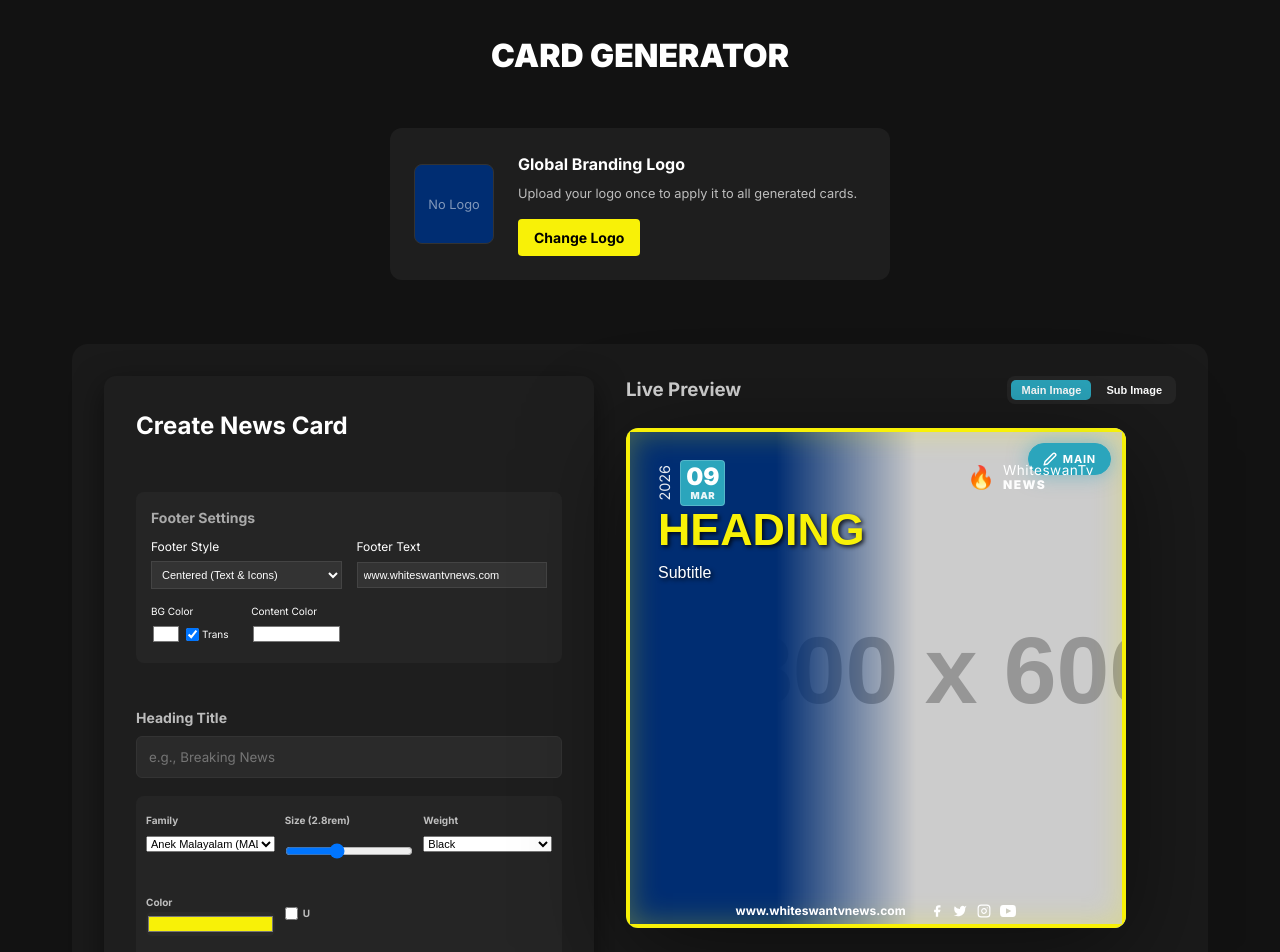
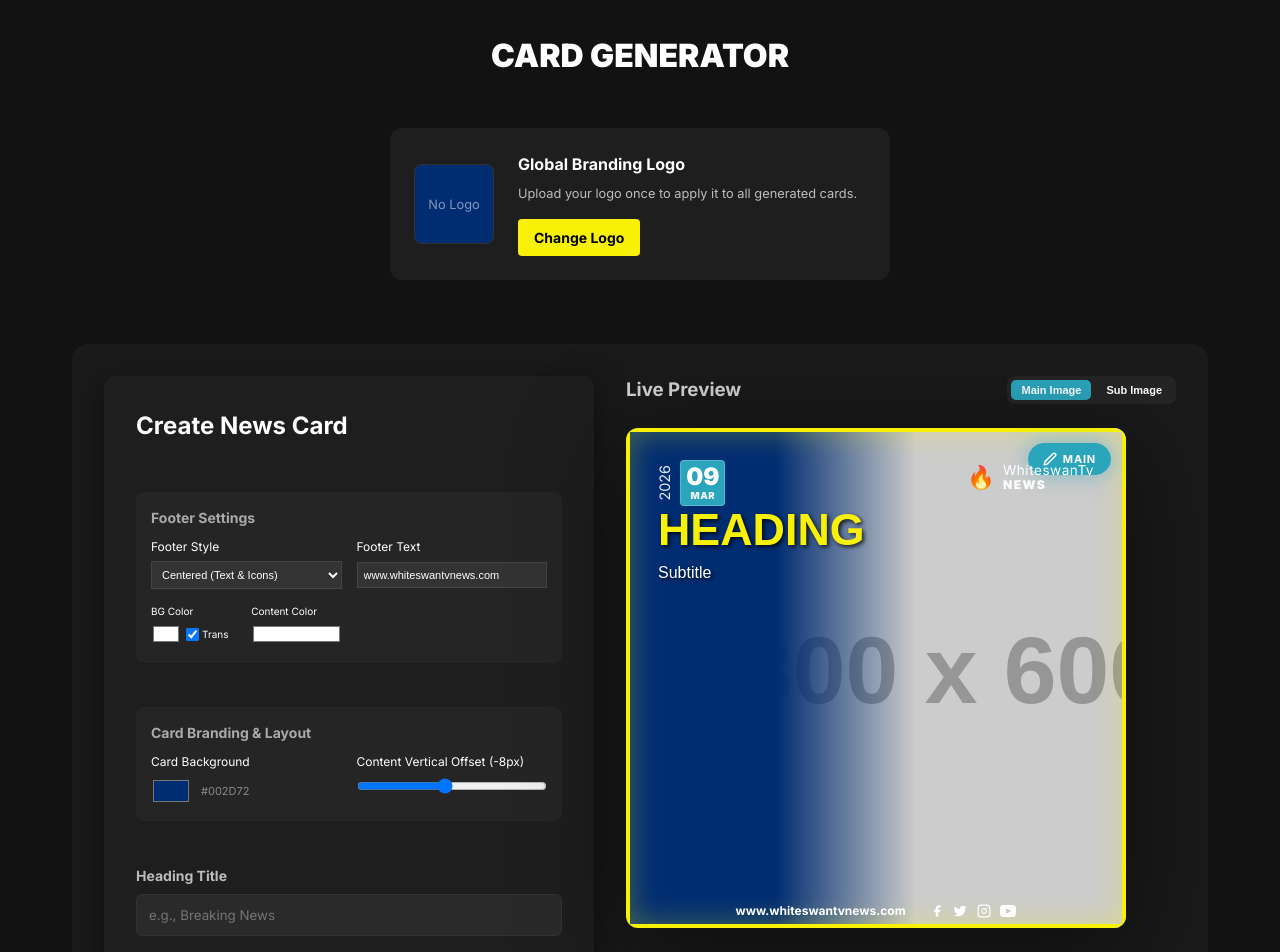
Before and after one commit to geomanuk20/card-generator, a React (Vite) app in the folder frontend/: page / in a window 1280 px wide. Shown: the top 952 px of the page. Built offline with nearby package versions, Linux system fonts and the light colour scheme; no server answers; the HTML template or start-up script is replaced by a standard one; a web font is replaced by a local one.

Commit message:
Add text vertical positioning and card background customization

```diff
--- a/frontend/src/components/CardGenerator.jsx
+++ b/frontend/src/components/CardGenerator.jsx
@@ -63,6 +63,9 @@ const CardGenerator = ({ onCardGenerated, globalLogo }) => {
     subImageSize: 40,
     subImageFit: 'contain',
     subImageObjectPosition: 'center',
+    // Card Layout & Background
+    cardBgColor: '#002d72',
+    contentVerticalOffset: -8,
   });
   const [image, setImage] = useState(null);
   const [subImage, setSubImage] = useState(null);
@@ -316,7 +319,10 @@ const CardGenerator = ({ onCardGenerated, globalLogo }) => {
     subImagePosition: formData.subImagePosition,
     subImageSize: formData.subImageSize,
     subImageFit: formData.subImageFit,
-    subImageObjectPosition: formData.subImageObjectPosition
+    subImageObjectPosition: formData.subImageObjectPosition,
+    // Card Layout & Background
+    cardBgColor: formData.cardBgColor,
+    contentVerticalOffset: formData.contentVerticalOffset
   };
 
   const handleImagePositionChange = (newPos) => {
@@ -390,6 +396,35 @@ const CardGenerator = ({ onCardGenerated, globalLogo }) => {
                   style={{ width: '100%', height: '24px', padding: '0', border: 'none', background: 'none' }}
                 />
               </div>
+            </div>
+          </div>
+        </div>
+
+        <div style={{ background: '#252525', padding: '15px', borderRadius: '8px', marginBottom: '20px' }}>
+          <h4 style={{ marginTop: 0, marginBottom: '10px', fontSize: '14px', color: '#aaa' }}>Card Branding & Layout</h4>
+          <div style={{ display: 'grid', gridTemplateColumns: 'repeat(auto-fit, minmax(140px, 1fr))', gap: '15px' }}>
+            <div>
+              <label style={{ fontSize: '12px', display: 'block', marginBottom: '5px' }}>Card Background</label>
+              <div style={{ display: 'flex', alignItems: 'center', gap: '10px' }}>
+                <input
+                  type="color"
+                  value={formData.cardBgColor}
+                  onChange={(e) => setFormData({...formData, cardBgColor: e.target.value})}
+                  style={{ width: '40px', height: '30px', padding: '0', border: 'none', background: 'none', cursor: 'pointer' }}
+                />
+                <span style={{ fontSize: '11px', color: '#888' }}>{formData.cardBgColor.toUpperCase()}</span>
+              </div>
+            </div>
+            <div>
+              <label style={{ fontSize: '12px', display: 'block', marginBottom: '5px' }}>Content Vertical Offset ({formData.contentVerticalOffset}px)</label>
+              <input
+                type="range"
+                min="-100"
+                max="100"
+                value={formData.contentVerticalOffset}
+                onChange={(e) => setFormData({...formData, contentVerticalOffset: parseInt(e.target.value)})}
+                style={{ width: '100%' }}
+              />
             </div>
           </div>
         </div>
--- a/frontend/src/components/PremiumCard.jsx
+++ b/frontend/src/components/PremiumCard.jsx
@@ -84,7 +84,9 @@ const PremiumCard = ({ card, globalLogo, isPreview = false, onImagePositionChang
     extraTextStyle = {},
     titleStyle = {}, title2Style = {}, subtitleStyle = {}, subtitle2Style = {},
     subImage, subImagePosition = 'left', subImageSize = 40,
-    subImageFit = 'contain', subImageObjectPosition = 'center'
+    subImageFit = 'contain', subImageObjectPosition = 'center',
+    cardBgColor = '#002d72',
+    contentVerticalOffset = -8
   } = card;
 
   // Dynamic image styling based on size and position
@@ -220,6 +222,7 @@ const PremiumCard = ({ card, globalLogo, isPreview = false, onImagePositionChang
         className={`premium-card pos-${imagePosition} ${isPreview ? 'is-preview' : ''} ${isDragging ? 'is-dragging' : ''}`}
         ref={cardRef}
         onMouseDown={handleMouseDown}
+        style={{ backgroundColor: cardBgColor }}
       >
         {/* Uploaded Subject Image Wrapper */}
         <div className={`subject-image-container ${isPreview && activeEditTarget === 'main' ? 'active-edit' : ''}`}>
@@ -303,7 +306,7 @@ const PremiumCard = ({ card, globalLogo, isPreview = false, onImagePositionChang
           </div>
 
           {/* Text Content on the Left */}
-          <div className="card-content-side" style={{ width: `${headlineWidth}%`, marginTop: '-8px' }}>
+          <div className="card-content-side" style={{ width: `${headlineWidth}%`, marginTop: `${contentVerticalOffset}px` }}>
             {title && <h2 className={`card-title-main ${getFontClass(titleStyle.fontFamily)}`} style={titleInlineStyle}>{title}</h2>}
             {title2 && <h2 className={`card-title-main ${getFontClass(title2Style.fontFamily)}`} style={{ ...title2InlineStyle, marginTop: '0' }}>{title2}</h2>}
 
```
